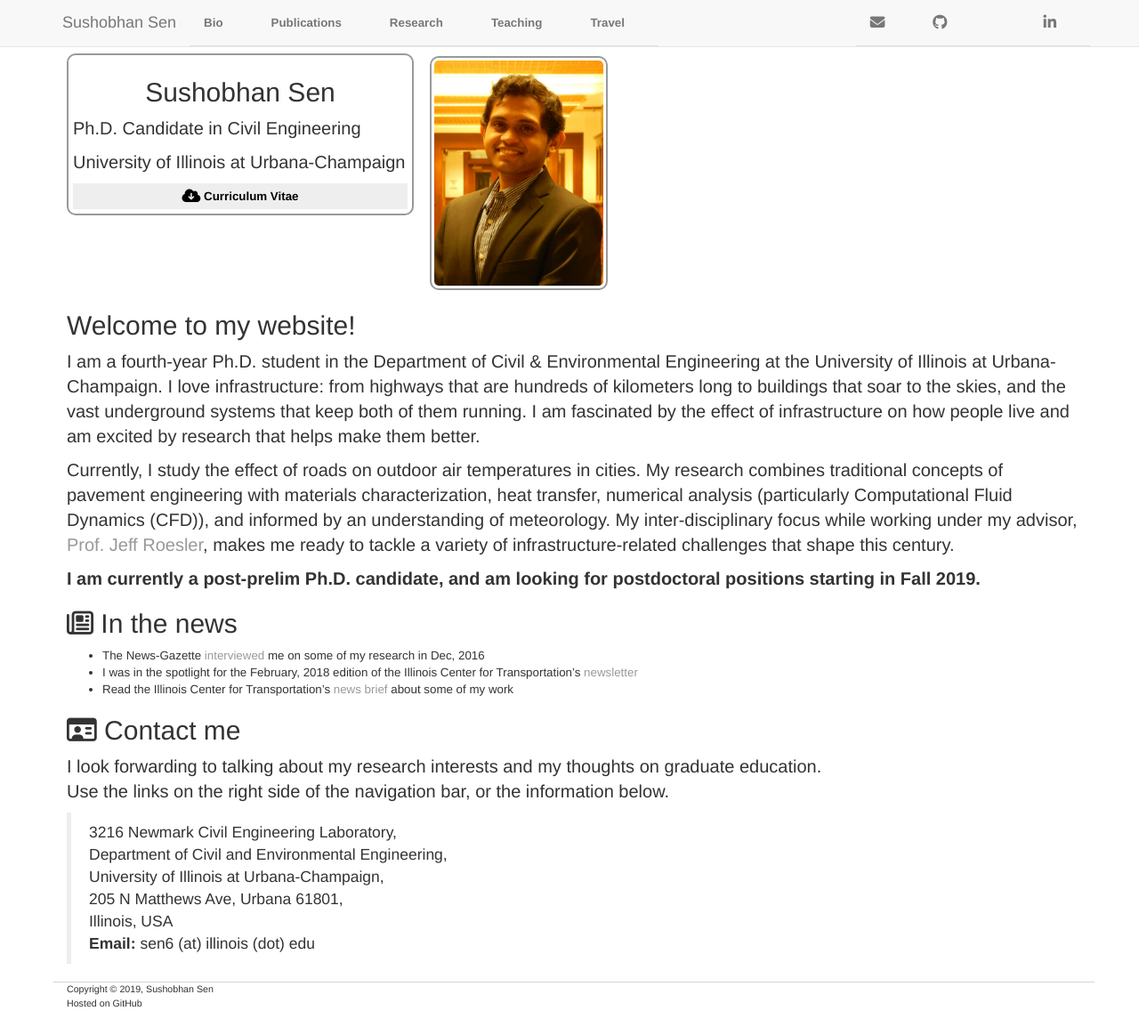
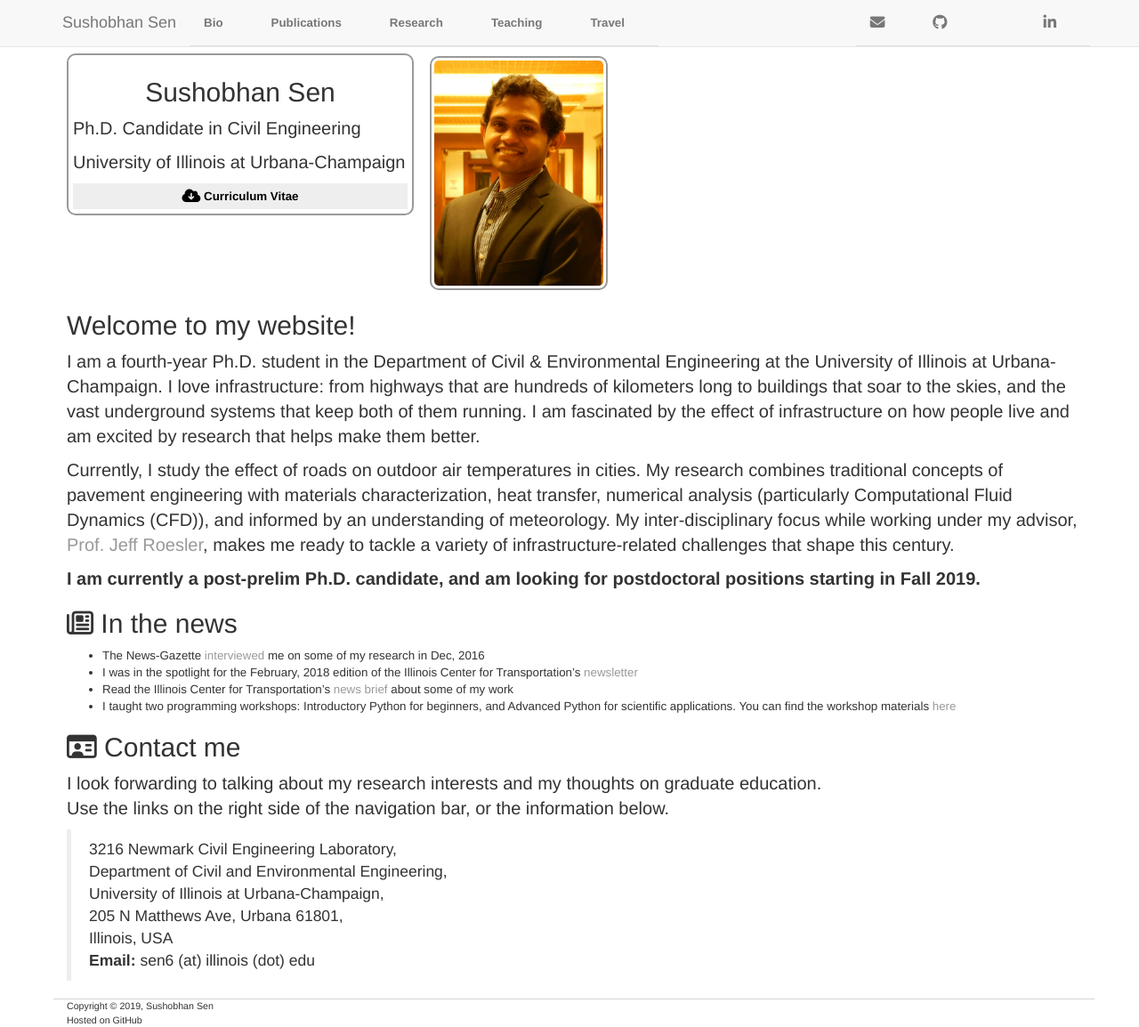
Before and after one commit to sushobhansen/sushobhansen.github.io, a Jekyll site: the page built from index.md, in a window 1280 px wide and 1154 px high. Shown: the whole window at 89% size. Built offline with Jekyll 4.4.1, drawn with Linux system fonts in a browser that asks for light colours; nearby versions of some CDN libraries; a style sheet for code colours, icons or effects is not loaded.

Commit message:
Added info on ACI workshop

```diff
--- a/index.md
+++ b/index.md
@@ -34,6 +34,7 @@ Currently, I study the effect of roads on outdoor air temperatures in cities. My
 - The News-Gazette [interviewed](http://www.news-gazette.com/video/2016-12-23/wired-sushobhan-sen.html) me on some of my research in Dec, 2016
 - I was in the spotlight for the February, 2018 edition of the Illinois Center for Transportation's [newsletter](http://ict.illinois.edu/2018/01/26/ict-student-spotlight-sushobhan-sen/)
 - Read the Illinois Center for Transportation's [news brief](http://ict.illinois.edu/2018/04/19/urban-heat-islands-studied-within-a-pavement-lca-framework/) about some of my work
+- I taught two programming workshops: Introductory Python for beginners, and Advanced Python for scientific applications. You can find the workshop materials [here](https://github.com/sushobhansen/aci-python-workshop)
 
 ## <i class="fa fa-id-card-o"></i> Contact me
 I look forwarding to talking about my research interests and my thoughts on graduate education. <br>Use the links on the right side of the navigation bar, or the information below.
```
